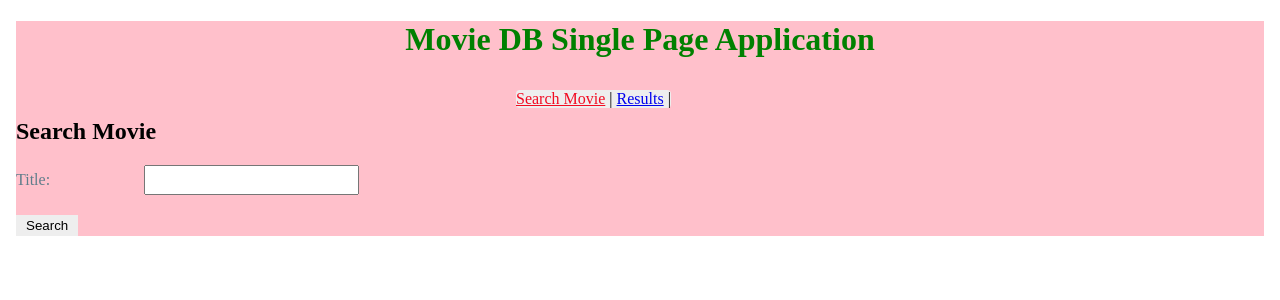
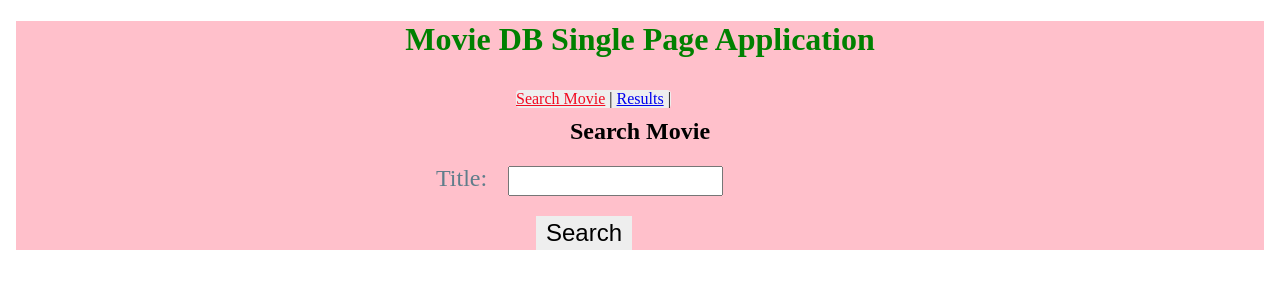
Before and after one commit to MissouriState-CSC515-Spring2019/team4, an Angular app in the folder MovieDBProject/: page /search-movie in a window 1280 px wide. Shown: the top 300 px of the page. Built offline with nearby package versions, Linux system fonts and the light colour scheme.

Commit message:
add all the css needed

```diff
--- a/MovieDBProject/src/app/search-movie/search-movie.component.css
+++ b/MovieDBProject/src/app/search-movie/search-movie.component.css
@@ -1,20 +1,32 @@
 h2 {
   font-size: 1.5em;
   margin-top: 10;
+  text-align: center;
+}
+body {
+  background-color: pink;
 }
 label {
   display: inline-block;
   width: 8em;
   color: #607D8B;
+  position: relative;
+  left:420px;
+  font-size:1.5em;
 }
 input {
   height: 1.5em;
   font-size: 1em;
+  position: relative;
+  left:300px;
 }
 button {
+  font-size:1.5em;
   margin-top: 20px;
   background-color: #eee;
   border: none;
   padding: 3px 10px;
   cursor: pointer; cursor: hand;
+  position: relative;
+  left:520px;
 }
```
Also changed, not shown: MovieDBProject/src/app/search-movie/search-movie.component.html (line endings or trailing spaces).
